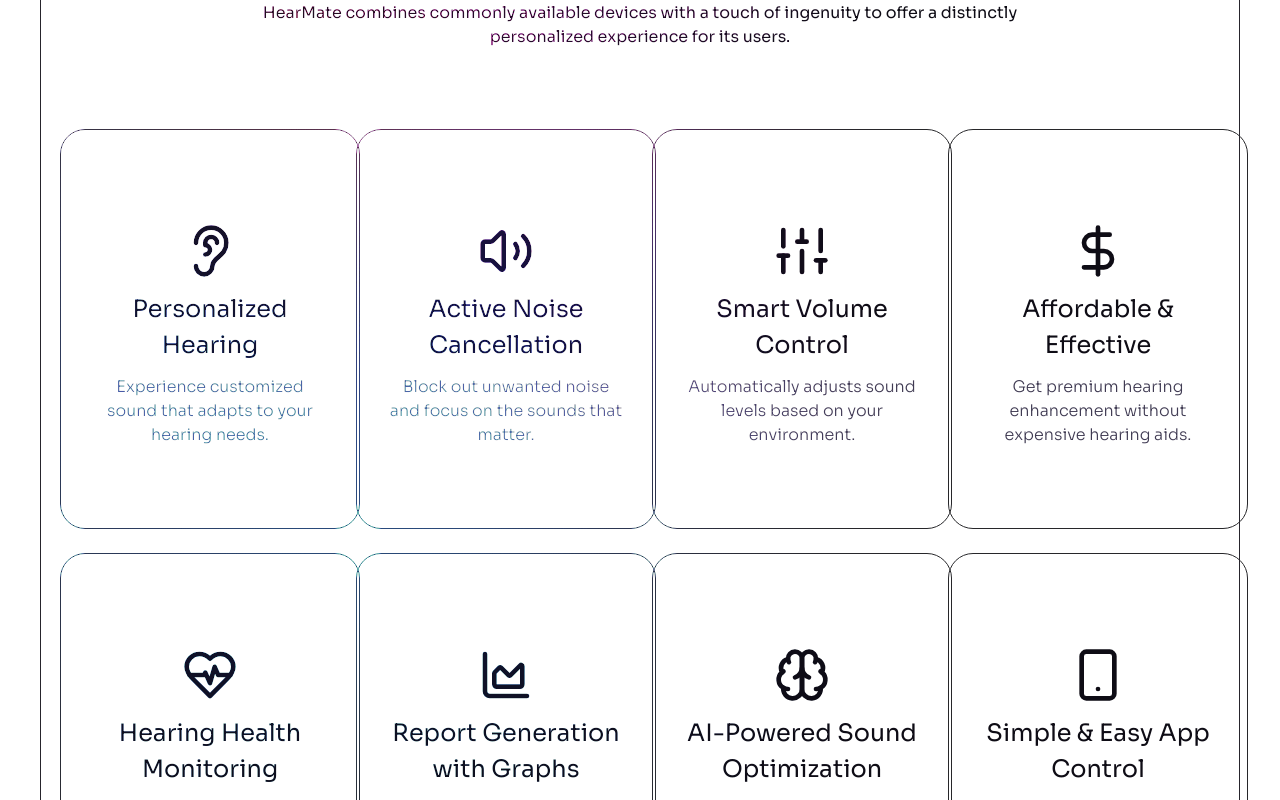
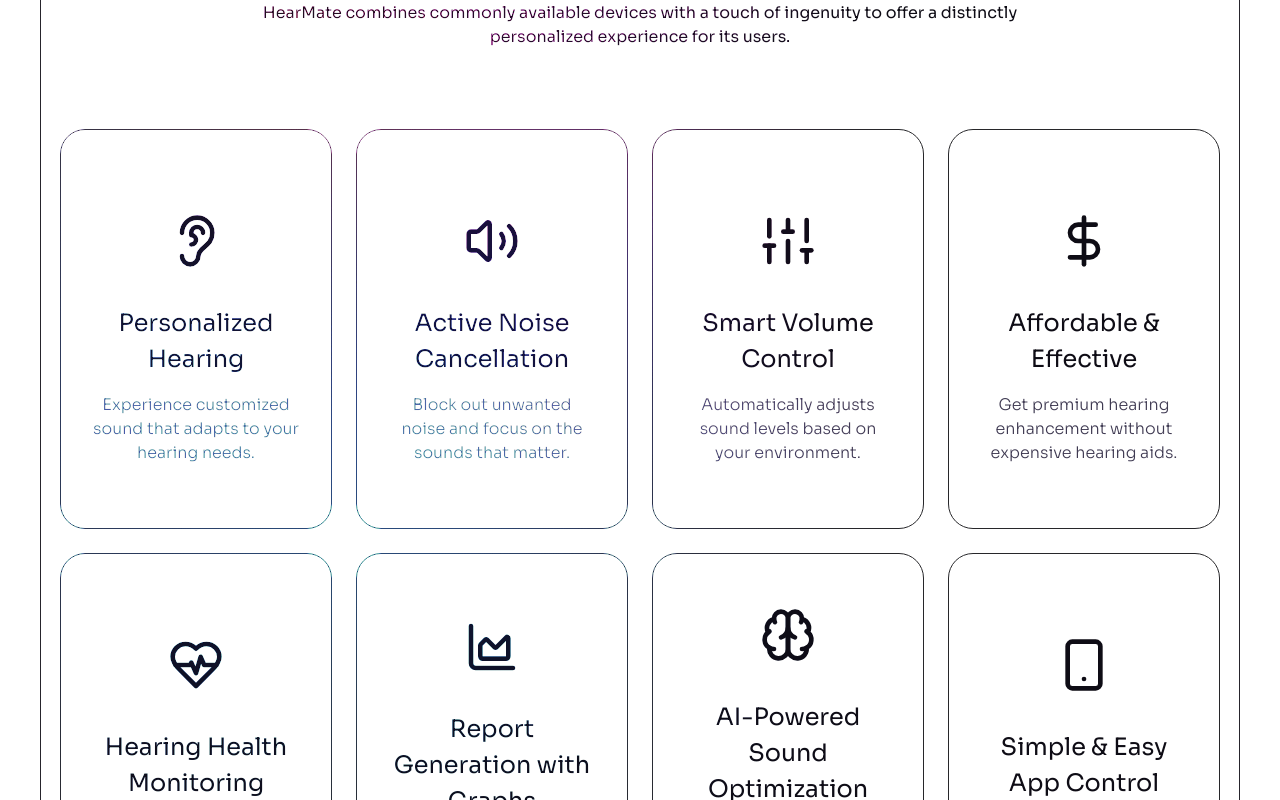
Before and after one commit to saimdev/hearmate, a React (Vite) app: page / in a window 1280 px wide. Shown: the part 5860-6660 px from the top of the page. Built offline with nearby package versions, Linux system fonts and the light colour scheme.

Commit message:
Enhance Advantages and Testimonials components for improved layout and styling; adjust grid alignment, spacing, and rating icon size for better user experience.

```diff
--- a/src/components/Advantages.jsx
+++ b/src/components/Advantages.jsx
@@ -14,12 +14,12 @@
                     text="HearMate combines commonly available devices with a touch of ingenuity to offer a distinctly personalized experience for its users."
                 />
                 {/* Responsive Grid Layout */}
-                <div className="grid grid-cols-1  sm:grid-cols-2 lg:grid-cols-4 gap-6">
+                <div className="grid grid-cols-1 place-items-center sm:grid-cols-2 lg:grid-cols-4 gap-6">
                     {advantagesData.map((advantage) => (
-                        <PixelCard variant="blue" key={advantage.id} className="transition-all duration-200 ease-in-out hover:shadow-2xl">
+                        <PixelCard variant="blue" key={advantage.id} className="w-full transition-all duration-200 ease-in-out hover:shadow-2xl">
 
                             <div
-                                className="absolute flex flex-col items-center p-8 rounded-3xl overflow-hidden text-center "
+                                className="absolute flex flex-col items-center p-8 rounded-3xl overflow-hidden text-center space-y-4"
                             >
                                 {/* <img
                                 className="w-20 h-20 object-cover mb-4 rounded-full"
@@ -28,8 +28,8 @@
                                 width={80}
                                 height={80}
                             /> */}
-                                <advantage.icon size={56} className="m-3" />
-                                <h3 className="h5 mb-3">{advantage.title}</h3>
+                                <advantage.icon size={56} className="m-5" />
+                                <h3 className="h5">{advantage.title}</h3>
                                 <p className="body-2 text-n-5">{advantage.description}</p>
                             </div>
                         </PixelCard>
--- a/src/components/Testimonials.jsx
+++ b/src/components/Testimonials.jsx
@@ -98,7 +98,7 @@
                                             {[...Array(5)].map((_, i) => (
                                                 <span
                                                     key={i}
-                                                    className={`text-xl ${i < item.rating ? 'text-amber-400' : 'text-n-3'}`}
+                                                    className={`text-3xl ${i < item.rating ? 'text-amber-400' : 'text-n-3'}`}
                                                 >
                                                     ★
                                                 </span>
```
